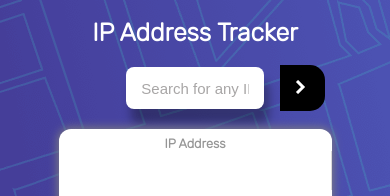
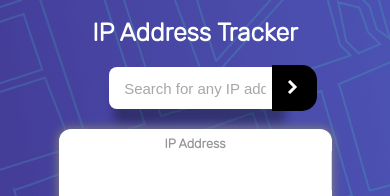
Before and after one commit to iwannatocode/Ip-address-track, a plain HTML site: page index.html in a window 390 px wide. Shown: the top 196 px of the page. Drawn offline with nearby package versions, Linux system fonts and the light colour scheme; files whose address does not match are found by name.

Commit message:
fix buton om movil views

```diff
--- a/css/css.css
+++ b/css/css.css
@@ -57,7 +57,7 @@ h2{
     position: absolute;
     height: 110%;
     width: 45px;
-    right: -15px;
+    right: -7px;
     top: -2px;
     border-top-right-radius: 15px;
     border-bottom-right-radius: 15px;
@@ -123,7 +123,7 @@ h2{
         min-width: 360px;
     }
     .search{
-        width: 60%;
+        width: 75%;
     }
     .banner{
         flex-direction: column;
```
